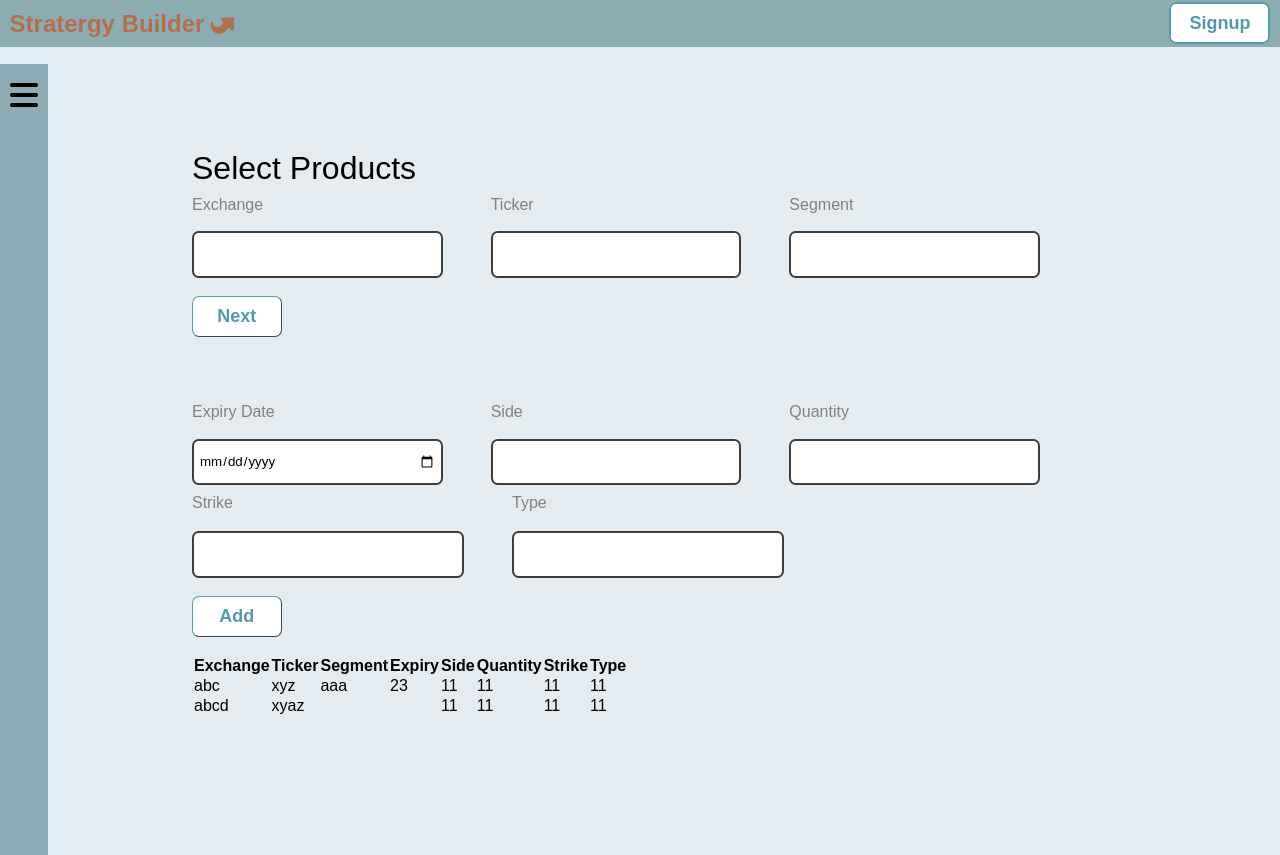
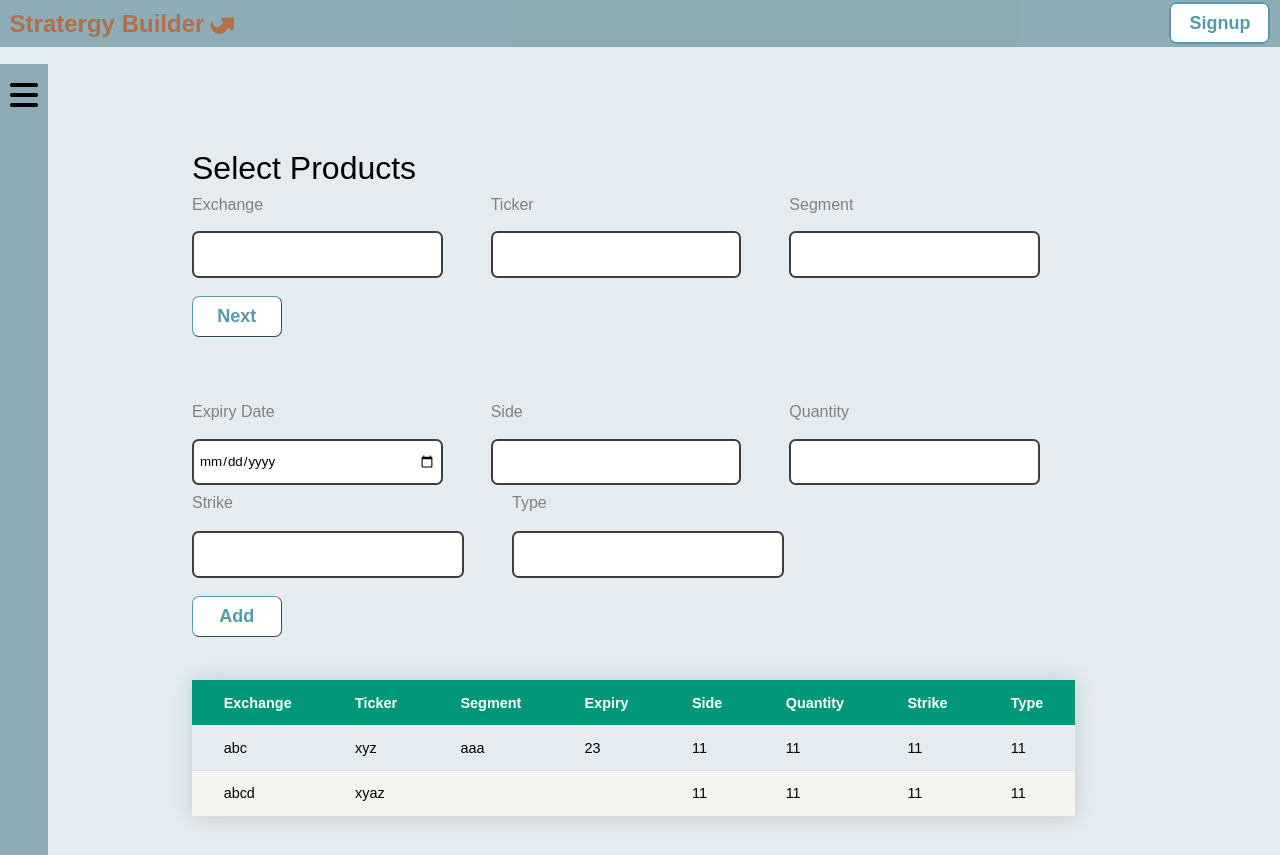
Before and after one commit to AlakKoul/Stratergy-Builder, a React (Create React App) app in the folder Frontend/: page /home in a window 1280 px wide. Before the commit the page ends 800 px from the top, so only its background shows below. Built offline with nearby package versions, Linux system fonts and the light colour scheme.

Commit message:
table-edited

```diff
--- a/Frontend/src/components/Home.js
+++ b/Frontend/src/components/Home.js
@@ -176,7 +176,7 @@ export const Home = () => {
 
                         </form>
                     <div className='dtable'>
-                        <table>
+                        <table className='strategy-table'>
                             <thead>
                             <tr>
                                 <th>Exchange</th>
--- a/Frontend/src/styles/Home.css
+++ b/Frontend/src/styles/Home.css
@@ -93,3 +93,24 @@
     cursor: pointer;
     transition: all 0.4s ease-in-out;
 }
+.strategy-table{
+    border-collapse: collapse;
+    margin: 25px 0;
+    font-size: 0.9em;
+    box-shadow: 0 0 20px rgba(0, 0, 0, 0.15);
+}
+.strategy-table thead tr{
+    background-color: #009879;
+    color: #ffffff;
+    text-align: left;
+}
+.strategy-table th,td {
+    padding: 1em 2.2em;
+}
+.strategy-table tbody tr {
+    border-bottom: 1px solid #dddddd;
+}
+
+.strategy-table tbody tr:nth-of-type(even) {
+    background-color: #f3f3ef;
+}
```
